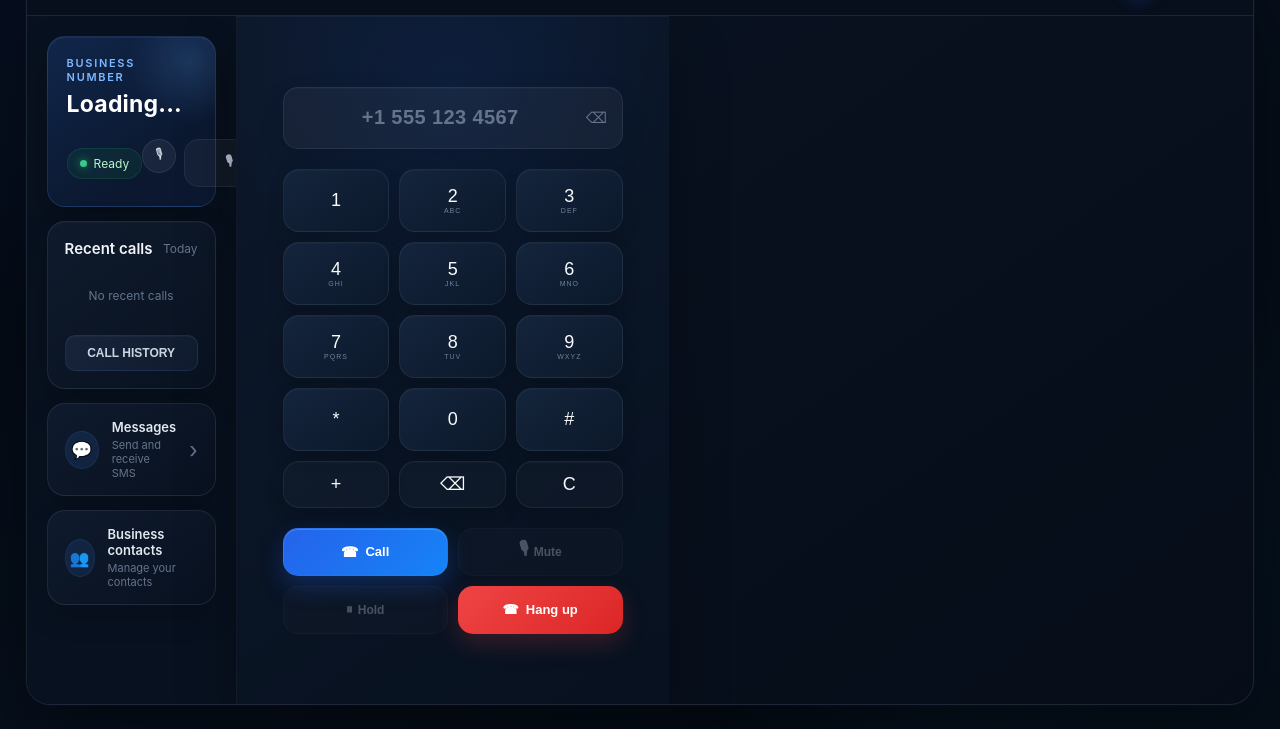
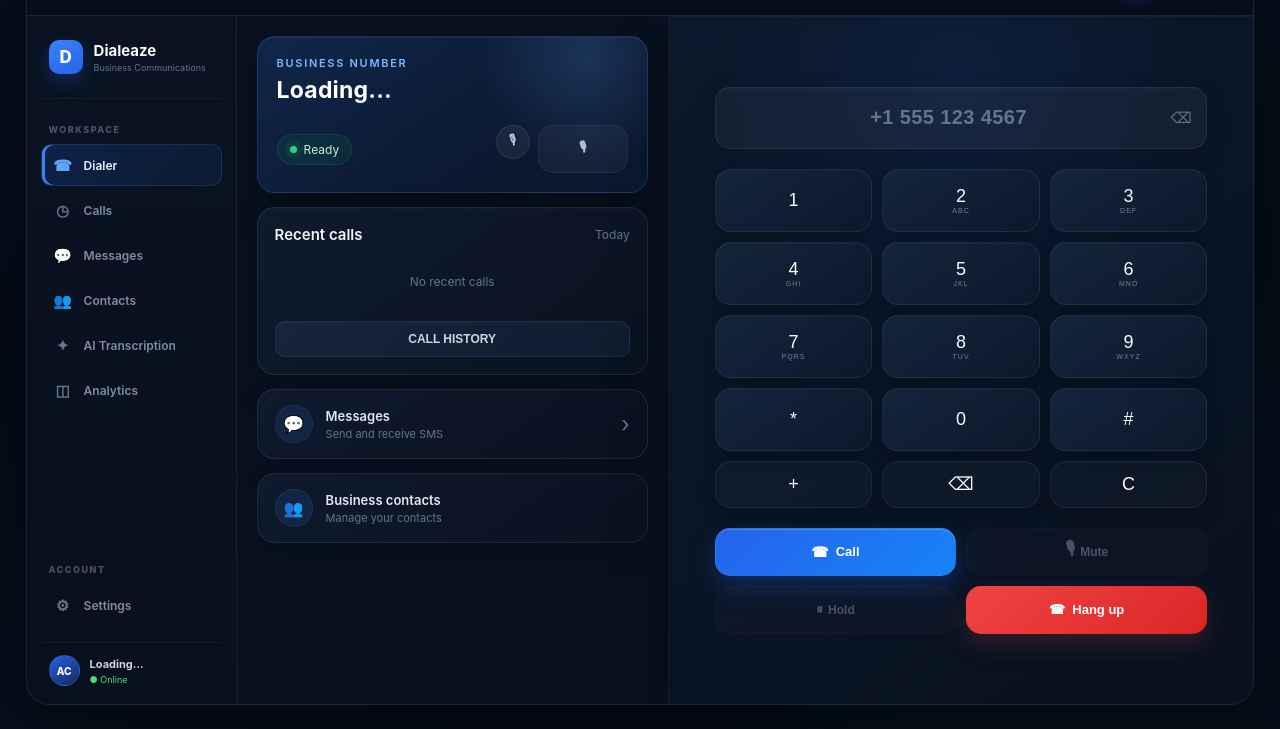
Before and after one commit to jaayfee06-ctrl/Dialeaze, a website: page public/index.html in a window 1280 px wide. Shown: the part 81-810 px from the top of the page. Drawn offline with Linux system fonts and the light colour scheme; a script that the page names is missing.

Commit message:
Update Dialeaze layout and styling

```diff
--- a/public/index.html
+++ b/public/index.html
@@ -80,18 +80,187 @@
 
 
 
-        <!-- =====================================
-             MAIN
-        ====================================== -->
+      <main class="main-content">
 
-        <main class="main-content">
+    <!-- =================================
+         SIDEBAR
+    ================================== -->
+
+    <aside class="dialeaze-sidebar">
+
+        <div class="dialeaze-sidebar-brand">
+
+            <div class="dialeaze-sidebar-logo">
+                D
+            </div>
+
+            <div>
+                <div class="dialeaze-sidebar-name">
+                    Dialeaze
+                </div>
+
+                <div class="dialeaze-sidebar-subtitle">
+                    Business Communications
+                </div>
+            </div>
+
+        </div>
 
 
-            <!-- =================================
-                 LEFT SIDE
-            ================================== -->
+        <div class="dialeaze-sidebar-section-title">
+            WORKSPACE
+        </div>
 
-            <section class="left-column">
+
+        <nav class="dialeaze-sidebar-nav">
+
+            <button
+                type="button"
+                class="dialeaze-sidebar-item active"
+            >
+                <span class="dialeaze-sidebar-icon">
+                    ☎
+                </span>
+
+                <span>
+                    Dialer
+                </span>
+            </button>
+
+
+            <button
+                type="button"
+                class="dialeaze-sidebar-item"
+            >
+                <span class="dialeaze-sidebar-icon">
+                    ◷
+                </span>
+
+                <span>
+                    Calls
+                </span>
+            </button>
+
+
+            <button
+                type="button"
+                class="dialeaze-sidebar-item"
+                id="messagesSidebarButton"
+            >
+                <span class="dialeaze-sidebar-icon">
+                    💬
+                </span>
+
+                <span>
+                    Messages
+                </span>
+            </button>
+
+
+            <button
+                type="button"
+                class="dialeaze-sidebar-item"
+                id="contactsSidebarButton"
+            >
+                <span class="dialeaze-sidebar-icon">
+                    👥
+                </span>
+
+                <span>
+                    Contacts
+                </span>
+            </button>
+
+
+            <button
+                type="button"
+                class="dialeaze-sidebar-item"
+            >
+                <span class="dialeaze-sidebar-icon">
+                    ✦
+                </span>
+
+                <span>
+                    AI Transcription
+                </span>
+            </button>
+
+
+            <button
+                type="button"
+                class="dialeaze-sidebar-item"
+            >
+                <span class="dialeaze-sidebar-icon">
+                    ◫
+                </span>
+
+                <span>
+                    Analytics
+                </span>
+            </button>
+
+        </nav>
+
+
+        <div class="dialeaze-sidebar-spacer"></div>
+
+
+        <div class="dialeaze-sidebar-section-title">
+            ACCOUNT
+        </div>
+
+
+        <nav class="dialeaze-sidebar-nav">
+
+            <button
+                type="button"
+                class="dialeaze-sidebar-item"
+            >
+                <span class="dialeaze-sidebar-icon">
+                    ⚙
+                </span>
+
+                <span>
+                    Settings
+                </span>
+            </button>
+
+        </nav>
+
+
+        <div class="dialeaze-sidebar-user">
+
+            <div class="dialeaze-sidebar-user-avatar">
+                <span id="sidebarUserInitials">
+                    AC
+                </span>
+            </div>
+
+            <div class="dialeaze-sidebar-user-info">
+
+                <div
+                    class="dialeaze-sidebar-user-name"
+                    id="sidebarUserName"
+                >
+                    Loading...
+                </div>
+
+                <div class="dialeaze-sidebar-user-status">
+                    ● Online
+                </div>
+
+            </div>
+
+        </div>
+
+    </aside>
+
+
+    <!-- =================================
+         LEFT SIDE
+    ================================== -->
+
+    <section class="left-column">
 
 
                 <!-- BUSINESS NUMBER -->
```
